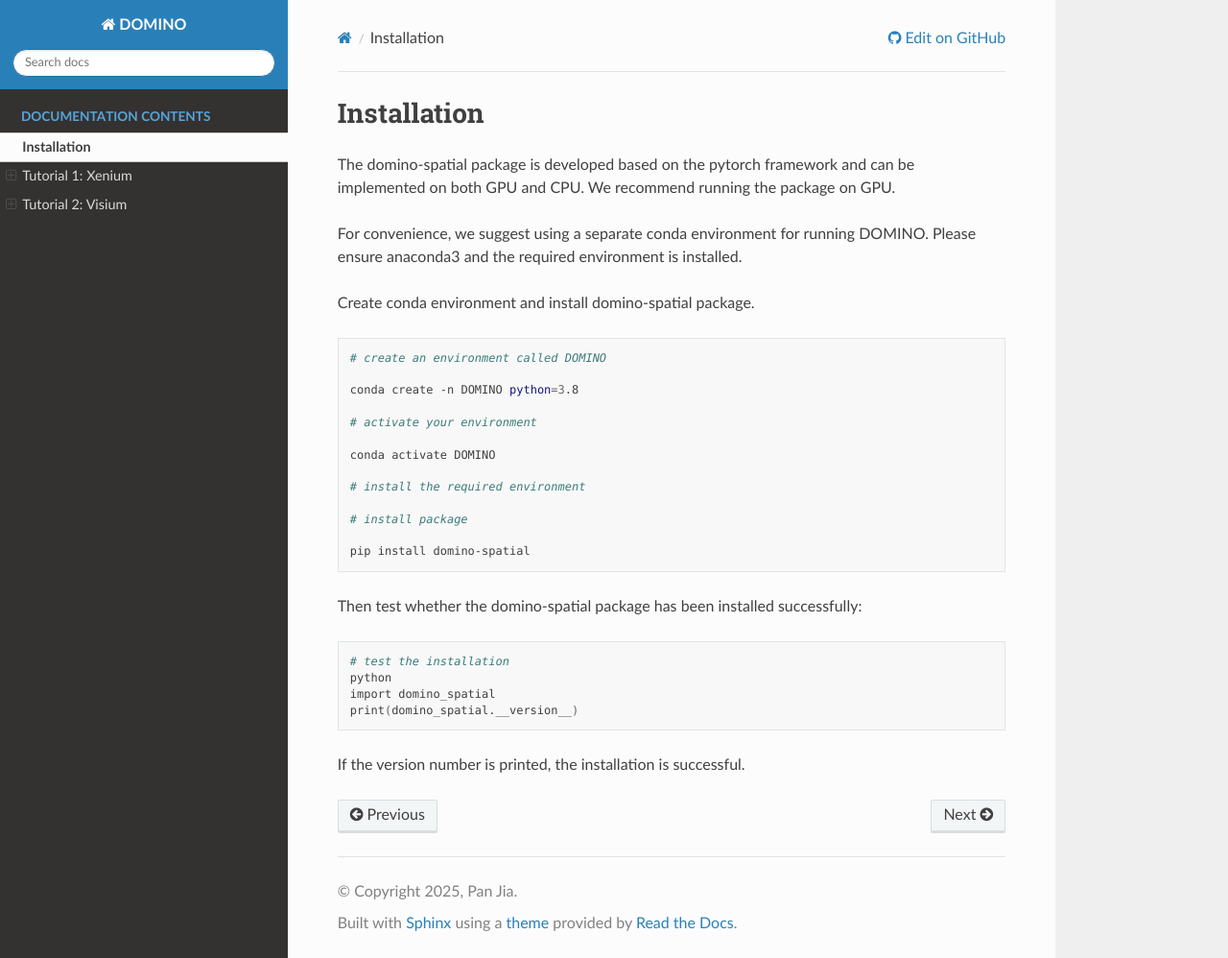
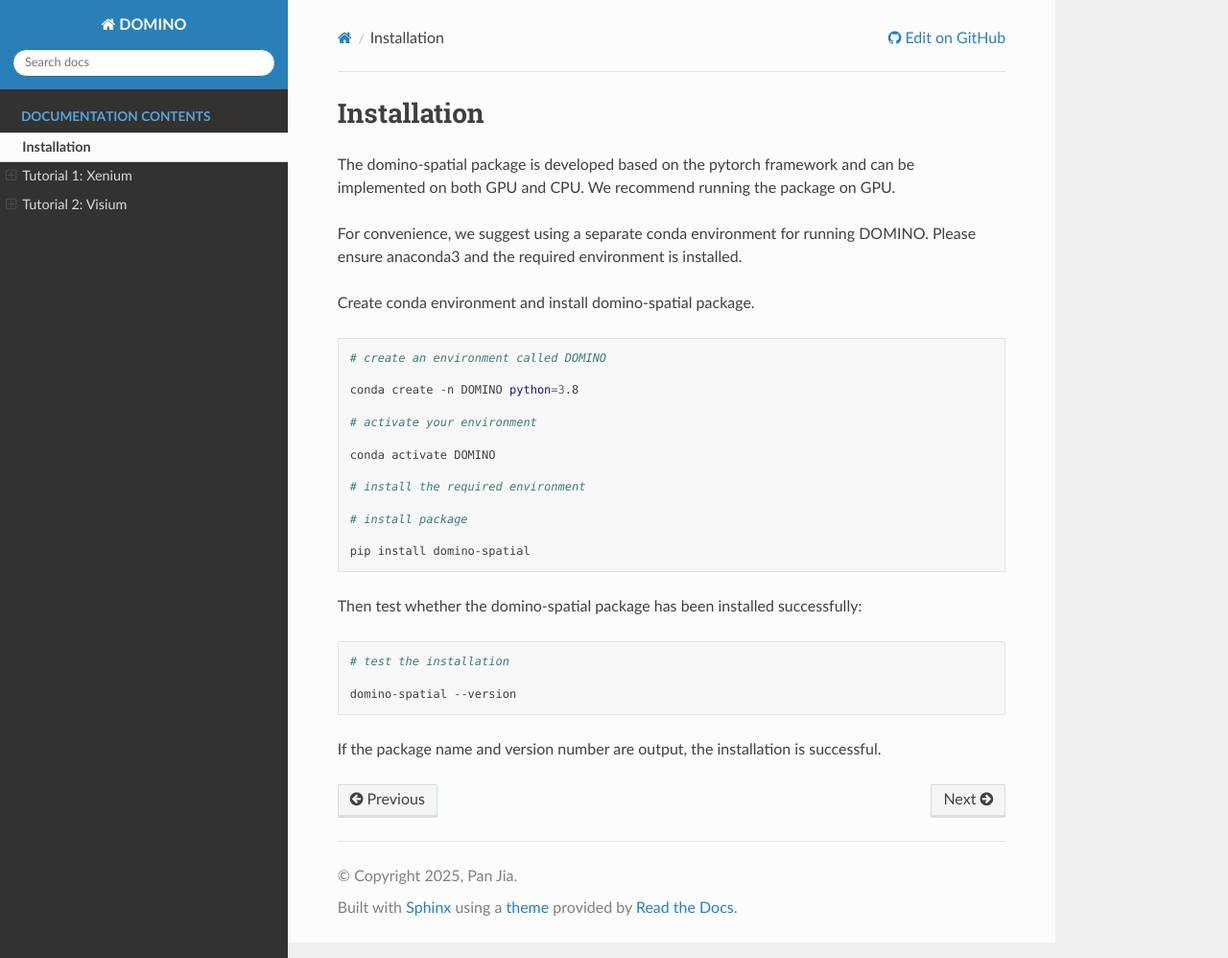
Before and after one commit to programmerjia/DOMINO-Tutorials, a Sphinx documentation site: the page built from docs/source/Installation.md, in a window 1280 px wide and 998 px high. Shown: the whole window at 96% size. Built offline with Sphinx 7.4.7 and the Read the Docs theme 3.1.0, drawn with Linux system fonts in a browser that asks for light colours.

Commit message:
Update Installation.md

````diff
--- a/docs/source/Installation.md
+++ b/docs/source/Installation.md
@@ -25,9 +25,8 @@ Then test whether the domino-spatial package has been installed successfully:
 
 ```bash
 # test the installation
-python
-import domino_spatial
-print(domino_spatial.__version__)
+
+domino-spatial --version
 ```
 
-If the version number is printed, the installation is successful.
+If the package name and version number are output, the installation is successful.
````
